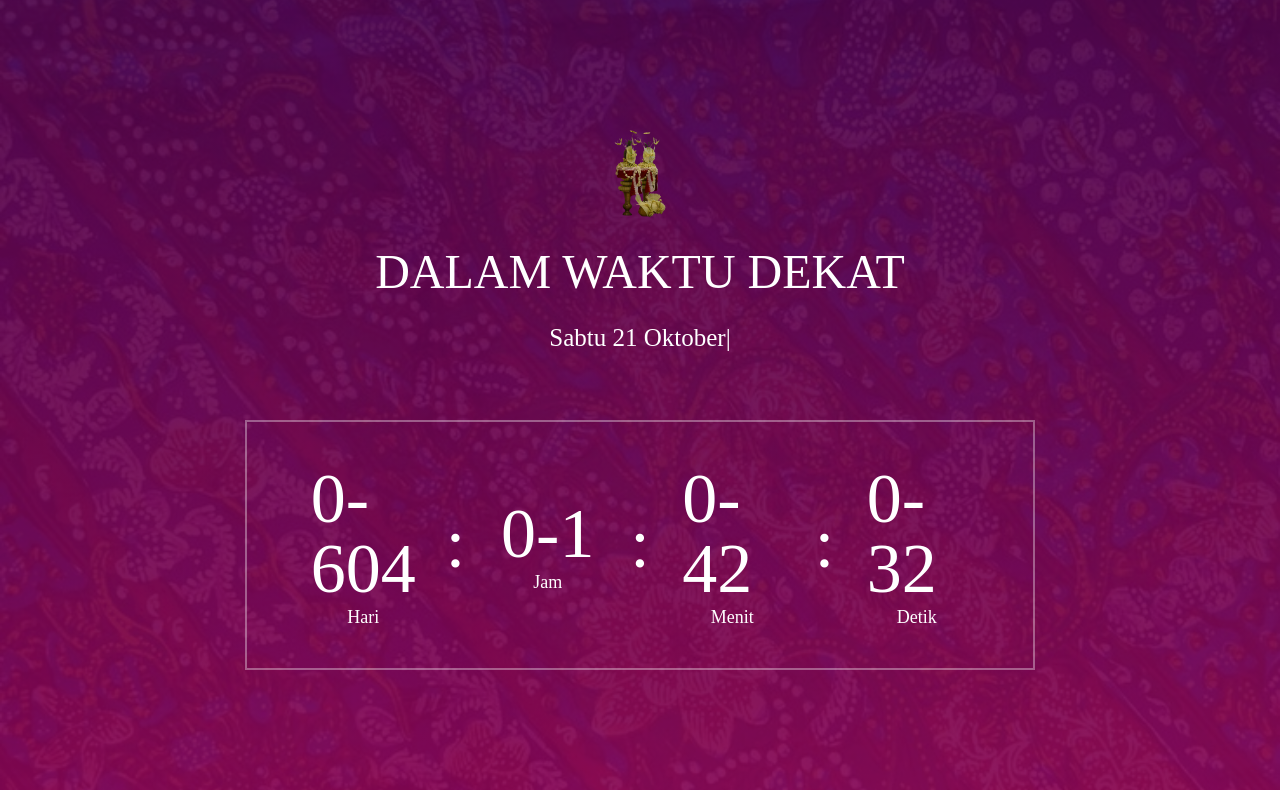
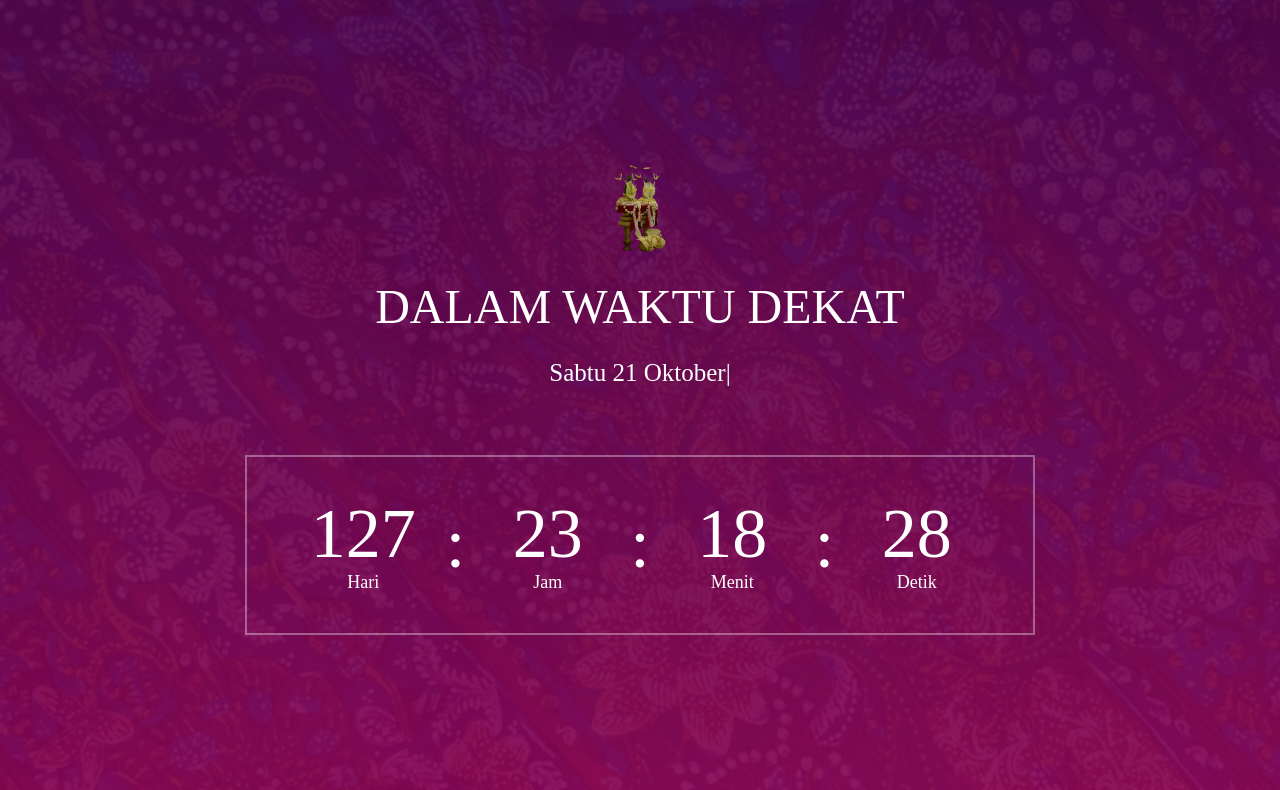
Before and after one commit to MasArMuttaqi/savethedate, a plain HTML site: page index.html in a window 1280 px wide. Drawn offline with nearby package versions, Linux system fonts and the light colour scheme; a web font is replaced by a local one.

Commit message:
Update index.html

```diff
--- a/index.html
+++ b/index.html
@@ -102,7 +102,7 @@ const days1 =document.querySelector("#days")
 const hours1 =document.querySelector("#hours")
 const minutes1 =document.querySelector("#minutes")
 const seconds1  =document.querySelector("#seconds")
-const newYears = moment.tz("2023-10-21 09:00:59", "Asia/Jakarta");
+const newYears = moment.tz("2025-10-21 09:00:59", "Asia/Jakarta");
 
 function countdown(){
     const newYearsDate = new Date(newYears);
```
